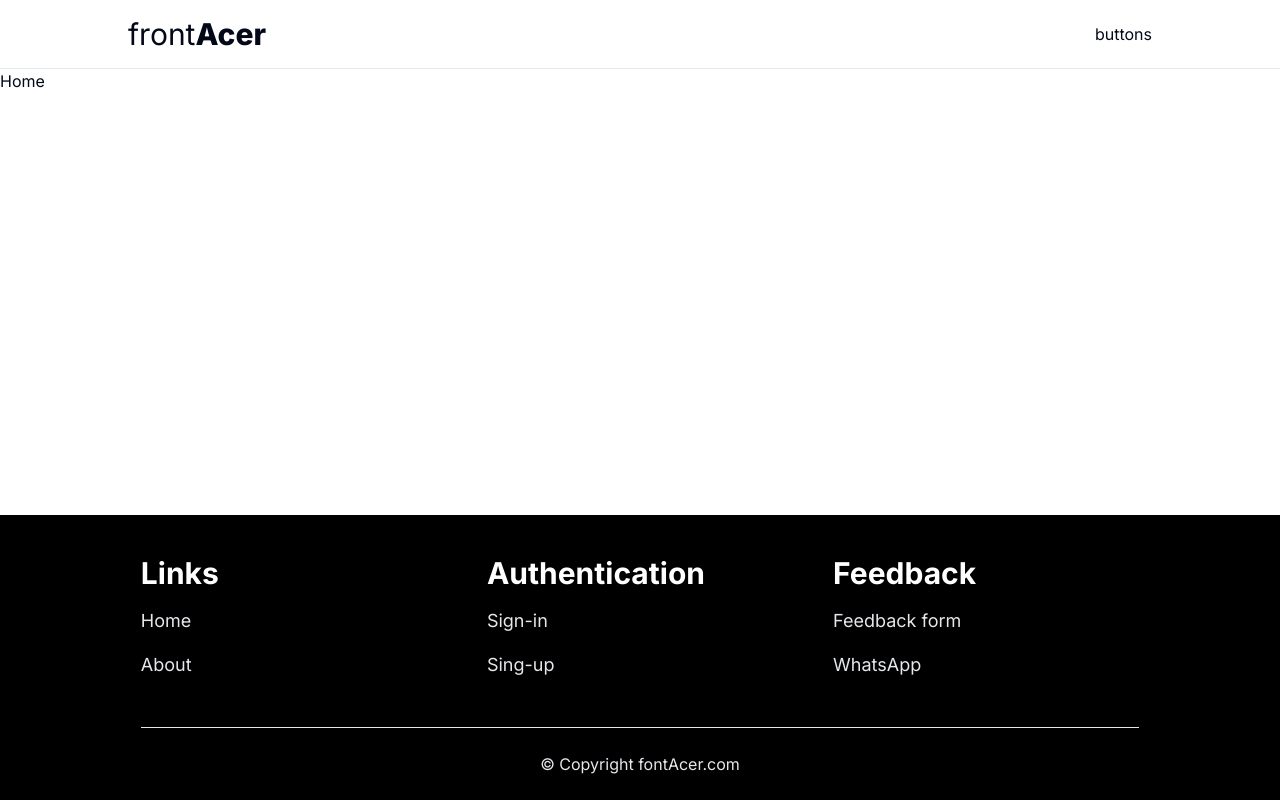
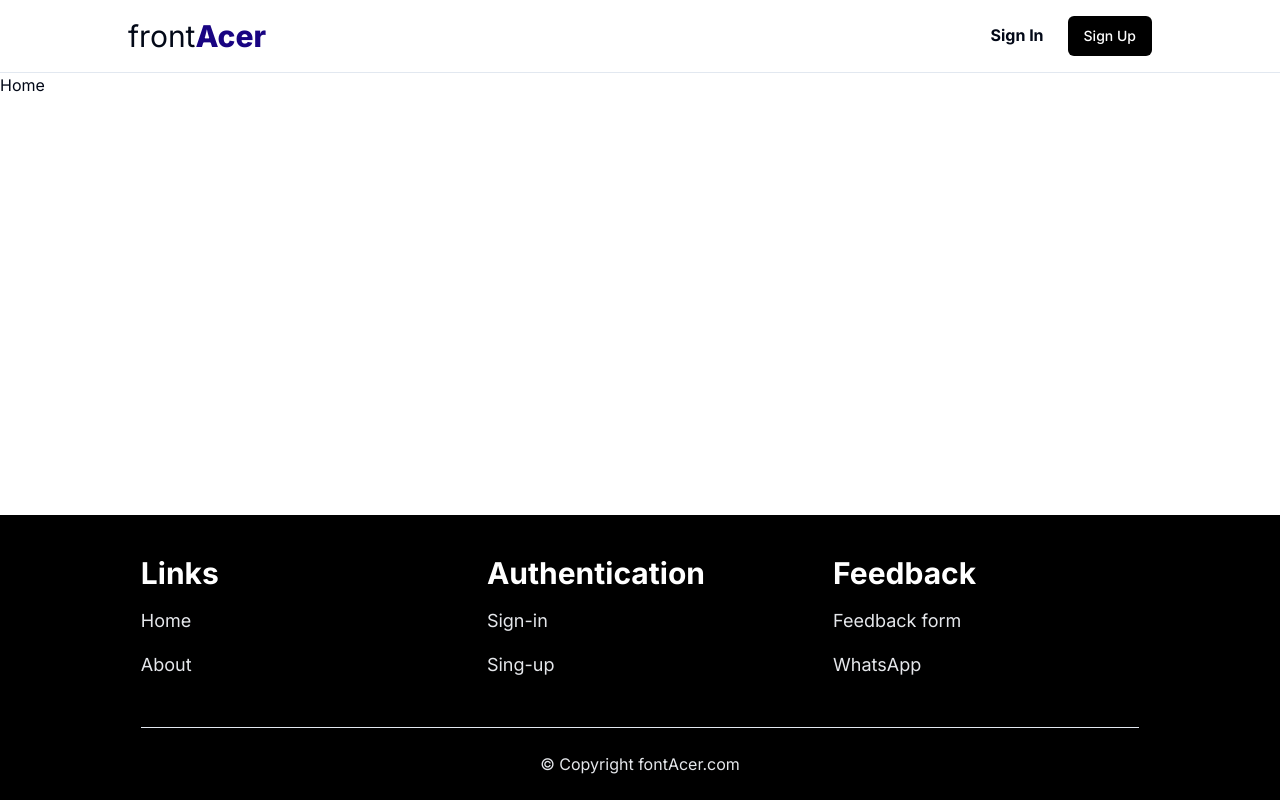
Before and after one commit to Biyinzika-Joshua-J/frontAcer-alpha, a Next.js app: page / in a window 1280 px wide. Built offline with nearby package versions, Linux system fonts and the light colour scheme.

Commit message:
finished navbar

```diff
--- a/src/components/shared/Navbar/Navbar.tsx
+++ b/src/components/shared/Navbar/Navbar.tsx
@@ -1,23 +1,33 @@
-import React from 'react'
+import React from "react";
+import ButtonPrimary from "../buttons/ButtonPrimary";
+import Link from "next/link";
 
 const Navbar = () => {
   return (
     <nav>
-        <div className="mx-auto w-[80%]">
+      <div className="mx-auto md:w-[80%] w-[95%]">
         <div className="flex justify-between py-4 items-center">
           <div className="">
             <span className="text-3xl ">
-                        front<span className="font-extrabold text-primary">Acer</span>
+              front
+              <span className="font-extrabold text-primary-main">Acer</span>
             </span>
           </div>
           <div className="">
-                    buttons
+            <Link href='/sign-in' className="mr-6 font-bold">
+                Sign In
+            </Link>
+            <ButtonPrimary
+              link="/sign-up"
+              text="Sign Up"
+              classes="bg-black text-white hover:bg-slate-800"
+            />
           </div>
         </div>
       </div>
-        <hr className='h-[1px] w-full bg-black'/>
+      <hr className="h-[1px] w-full bg-black" />
     </nav>
-  )
-}
+  );
+};
 
-export default Navbar
+export default Navbar;
--- /dev/null
+++ b/src/components/shared/buttons/ButtonPrimary.tsx
@@ -0,0 +1,19 @@
+import React from 'react';
+import { Button } from '@/components/ui/button';
+import Link from 'next/link';
+
+interface Props {
+    text:string;
+    classes:string;
+    link?:string;
+}
+
+const ButtonPrimary = ({text, classes, link}:Props) => {
+  return (
+    <Button className={`${classes}`} asChild>
+        <Link href="/sign-up">{text}</Link>
+    </Button>
+  )
+}
+
+export default ButtonPrimary
```
Lines whose indentation alone changed are shown as unchanged.
